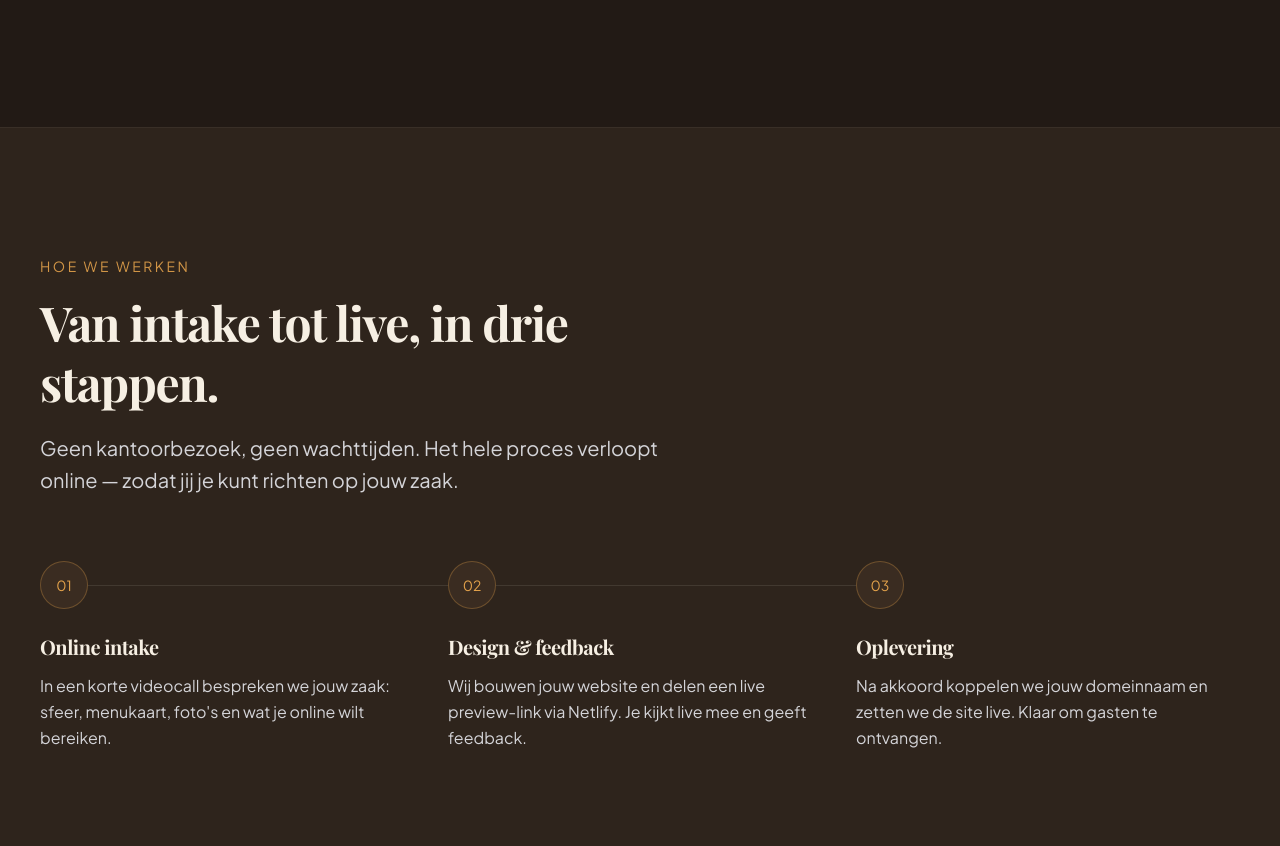
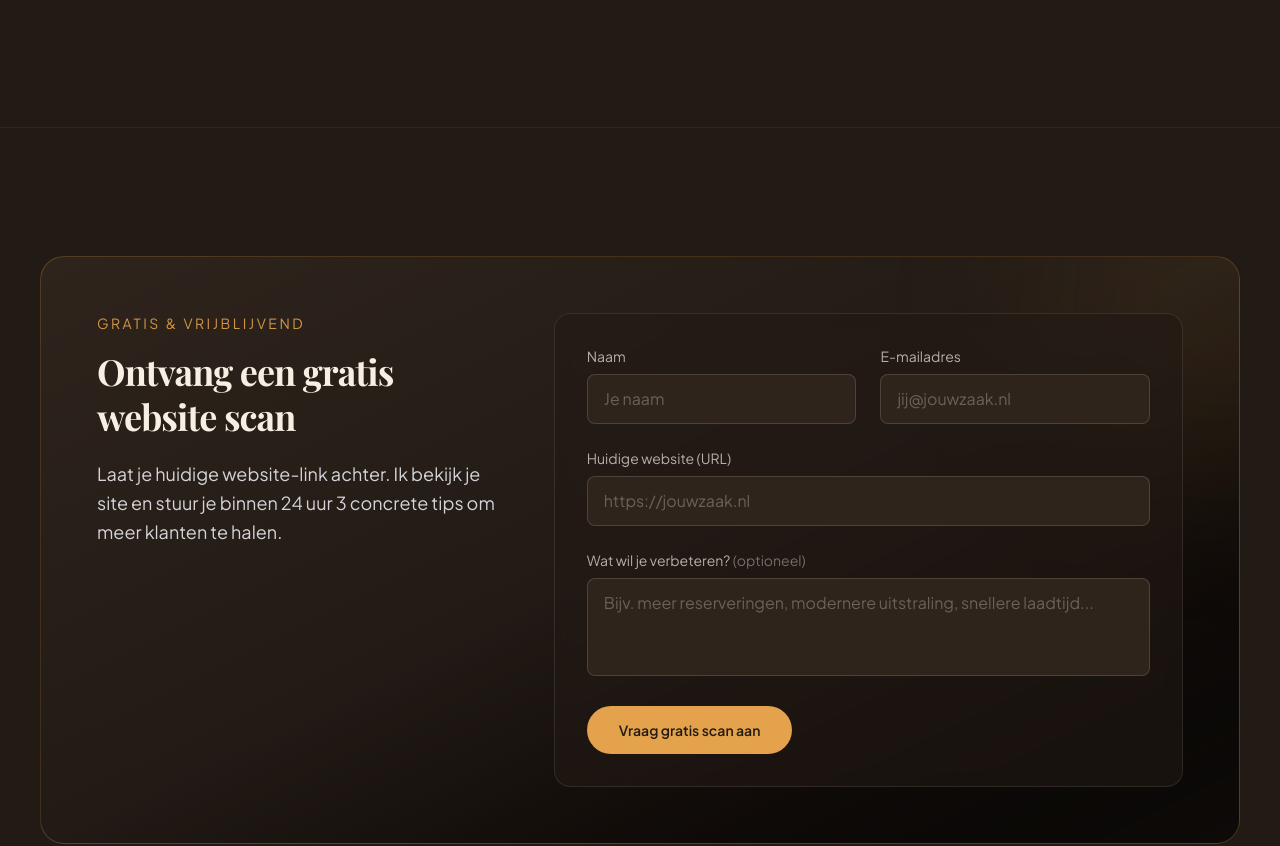
Before and after one commit to jessegroeneveld28/jb-webpex, a Next.js app: page / in a window 1280 px wide. Shown: the part 1740-2586 px from the top of the page. Built offline with nearby package versions, Linux system fonts and the light colour scheme.

Commit message:
Gratis website scan sectie toegevoegd

```diff
--- a/app/page.tsx
+++ b/app/page.tsx
@@ -408,6 +408,157 @@ function Portfolio() {
               <BrowserMock {...p} />
             </Reveal>
           ))}
+        </div>
+      </div>
+    </section>
+  );
+}
+
+function WebsiteScan() {
+  const [submitted, setSubmitted] = useState(false);
+
+  return (
+    <section id="website-scan" className="bg-espresso border-t border-cream/5">
+      <div className="max-w-7xl mx-auto px-6 lg:px-10 py-24 lg:py-32">
+        <div className="relative rounded-3xl border border-amber/25 bg-gradient-to-br from-espresso-2 via-espresso to-black/60 p-8 sm:p-10 lg:p-14 overflow-hidden">
+          <div
+            className="pointer-events-none absolute -top-24 right-[-10%] h-72 w-72 rounded-full bg-amber/10 blur-[100px]"
+            aria-hidden="true"
+          />
+
+          <div className="relative grid lg:grid-cols-5 gap-12 lg:gap-14">
+            <Reveal className="lg:col-span-2">
+              <p className="text-xs sm:text-sm tracking-[0.18em] uppercase text-amber/90 mb-4">
+                Gratis &amp; vrijblijvend
+              </p>
+              <h2 className="font-display font-bold tracking-tight text-3xl sm:text-4xl text-cream leading-tight">
+                Ontvang een gratis website scan
+              </h2>
+              <p className="mt-5 text-zinc-300 text-lg leading-relaxed">
+                Laat je huidige website-link achter. Ik bekijk je site en
+                stuur je binnen 24 uur 3 concrete tips om meer klanten te
+                halen.
+              </p>
+            </Reveal>
+
+            <Reveal delay={0.1} className="lg:col-span-3">
+              {submitted ? (
+                <div className="rounded-2xl border border-amber/30 bg-espresso/60 p-10 text-center">
+                  <p className="font-display text-2xl text-cream mb-2">
+                    Bedankt!
+                  </p>
+                  <p className="text-zinc-300 leading-relaxed">
+                    Je aanvraag is binnen. Je hoort binnen 24 uur van me met
+                    3 concrete tips voor jouw website.
+                  </p>
+                </div>
+              ) : (
+                <form
+                  name="website-scan"
+                  method="POST"
+                  data-netlify="true"
+                  onSubmit={async (e) => {
+                    e.preventDefault();
+                    const form = e.currentTarget;
+                    const params = new URLSearchParams();
+                    new FormData(form).forEach((value, key) => {
+                      params.append(key, value.toString());
+                    });
+                    try {
+                      await fetch("/__forms.html", {
+                        method: "POST",
+                        headers: {
+                          "Content-Type": "application/x-www-form-urlencoded",
+                        },
+                        body: params.toString(),
+                      });
+                      setSubmitted(true);
+                    } catch (err) {
+                      console.error(err);
+                    }
+                  }}
+                  className="rounded-2xl border border-cream/10 bg-espresso/60 backdrop-blur p-8 space-y-6"
+                >
+                  <input type="hidden" name="form-name" value="website-scan" />
+                  <div className="grid sm:grid-cols-2 gap-6">
+                    <div>
+                      <label
+                        htmlFor="scan-naam"
+                        className="block text-sm text-cream/70 mb-2"
+                      >
+                        Naam
+                      </label>
+                      <input
+                        id="scan-naam"
+                        name="naam"
+                        type="text"
+                        required
+                        className="w-full rounded-lg bg-espresso-2 border border-cream/15 px-4 py-3 text-cream placeholder:text-cream/30 focus:outline-none focus:border-amber transition-colors"
+                        placeholder="Je naam"
+                      />
+                    </div>
+                    <div>
+                      <label
+                        htmlFor="scan-email"
+                        className="block text-sm text-cream/70 mb-2"
+                      >
+                        E-mailadres
+                      </label>
+                      <input
+                        id="scan-email"
+                        name="email"
+                        type="email"
+                        required
+                        className="w-full rounded-lg bg-espresso-2 border border-cream/15 px-4 py-3 text-cream placeholder:text-cream/30 focus:outline-none focus:border-amber transition-colors"
+                        placeholder="jij@jouwzaak.nl"
+                      />
+                    </div>
+                  </div>
+
+                  <div>
+                    <label
+                      htmlFor="scan-website"
+                      className="block text-sm text-cream/70 mb-2"
+                    >
+                      Huidige website (URL)
+                    </label>
+                    <input
+                      id="scan-website"
+                      name="website"
+                      type="url"
+                      required
+                      className="w-full rounded-lg bg-espresso-2 border border-cream/15 px-4 py-3 text-cream placeholder:text-cream/30 focus:outline-none focus:border-amber transition-colors"
+                      placeholder="https://jouwzaak.nl"
+                    />
+                  </div>
+
+                  <div>
+                    <label
+                      htmlFor="scan-verbeteren"
+                      className="block text-sm text-cream/70 mb-2"
+                    >
+                      Wat wil je verbeteren?{" "}
+                      <span className="text-cream/40">(optioneel)</span>
+                    </label>
+                    <textarea
+                      id="scan-verbeteren"
+                      name="verbeteren"
+                      rows={3}
+                      className="w-full rounded-lg bg-espresso-2 border border-cream/15 px-4 py-3 text-cream placeholder:text-cream/30 focus:outline-none focus:border-amber transition-colors resize-none"
+                      placeholder="Bijv. meer reserveringen, modernere uitstraling, snellere laadtijd..."
+                    />
+                  </div>
+
+                  <button
+                    type="submit"
+                    className="w-full sm:w-auto inline-flex justify-center items-center rounded-full bg-amber px-8 py-3.5 text-sm font-semibold text-ink hover:bg-amber-dim transition-colors focus-visible:outline-2 focus-visible:outline-cream"
+                  >
+                    Vraag gratis scan aan
+                  </button>
+                </form>
+              )}
+            </Reveal>
+          </div>
         </div>
       </div>
     </section>
@@ -879,6 +1030,7 @@ export default function Home() {
       <main className="flex-1">
         <Hero />
         <Portfolio />
+        <WebsiteScan />
         <Werkwijze />
         <Pricing />
         <FAQ />
--- a/public/__forms.html
+++ b/public/__forms.html
@@ -24,5 +24,13 @@
       </select>
       <textarea name="bericht"></textarea>
     </form>
+
+    <form name="website-scan" data-netlify="true" hidden>
+      <input type="hidden" name="form-name" value="website-scan" />
+      <input type="text" name="naam" />
+      <input type="email" name="email" />
+      <input type="url" name="website" />
+      <textarea name="verbeteren"></textarea>
+    </form>
   </body>
 </html>
```
